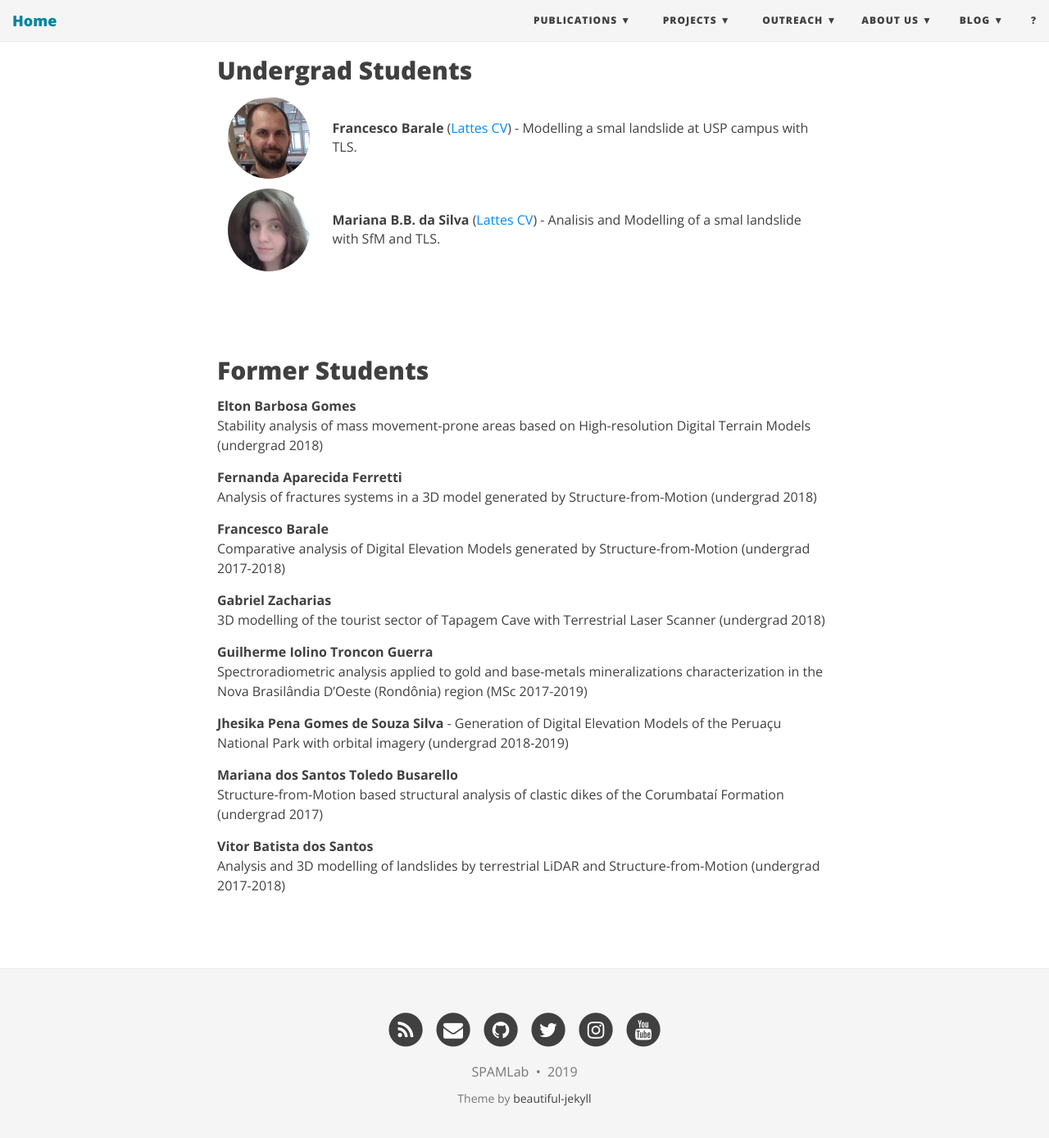
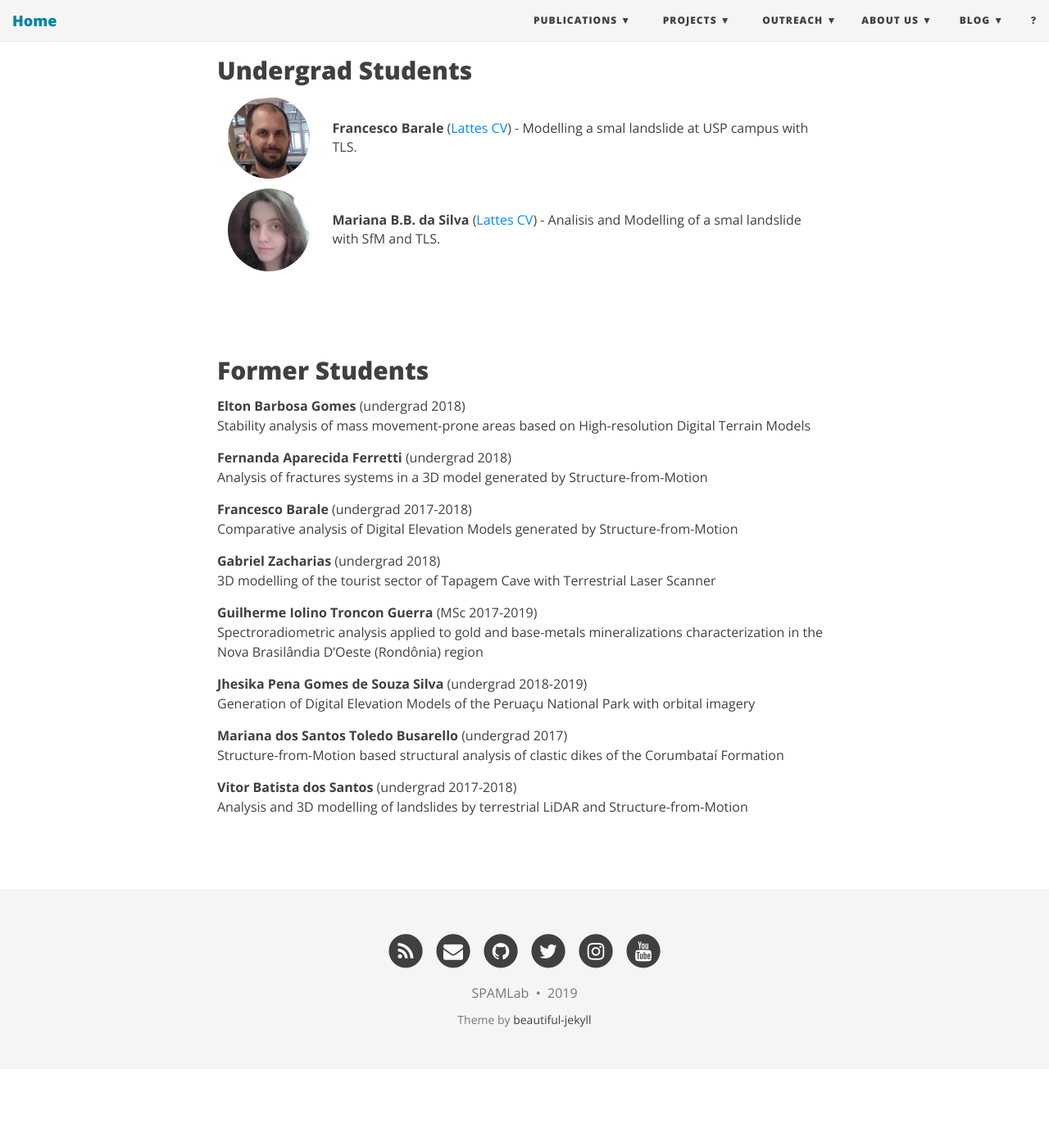
Before and after one commit to SPAMLab/SPAMLab.github.io, a Jekyll site: the page built from people.md, in a window 1280 px wide and 1400 px high, scrolled down 2154 px. Shown: the top 1388 px of the window at 82% size. Built offline with Jekyll 4.4.1, drawn with Linux system fonts in a browser that asks for light colours; nearby versions of some CDN libraries; after the commit the page ends 3458 px from its top, so only the background shows below that; some of the changed text lies outside the part shown.

Commit message:
Update people.md

```diff
--- a/people.md
+++ b/people.md
@@ -40,7 +40,7 @@
 <table class="table-borderless" style="width:100%">
   <tr>
     <td width="17%"> <img src="/img/people/alynne.jpg" class="img-circle" width="99%"> </td>
-    <td width="83%"> <b>Alynne Almeida Affonso</b> (<a href="http://lattes.cnpq.br/3330746311709629">Lattes CV</a>) - High-resolution remote sensing of <i>igapó</i> forests in the Xingu River, eastern Amazonia - analysis of sedimentation patterns. </td>
+    <td width="83%"> <b>Alynne Almeida Affonso</b> (<a href="http://orcid.org/0000-0002-2646-3922">ORCiD</a> | <a href="http://lattes.cnpq.br/3330746311709629">Lattes CV</a>) - High-resolution remote sensing of <i>igapó</i> forests in the Xingu River, eastern Amazonia - analysis of sedimentation patterns. </td>
   </tr>
   <tr>
     <td width="17%"> <img src="/img/people/camila.jpg" class="img-circle" width="99%"> </td>
@@ -48,15 +48,15 @@
   </tr>
   <tr>
     <td width="17%"> <img src="/img/people/guilherme.jpg" class="img-circle" width="99%"> </td>
-    <td width="83%"> <b>Guilherme Pereira Bento Garcia</b> (<a href="http://lattes.cnpq.br/8143036335035110">Lattes CV</a>) - Detection and monitoring of landslides on natural slopes from integrated application of multispectral images and high-resolution elevation models. </td>
+    <td width="83%"> <b>Guilherme Pereira Bento Garcia</b> (<a href="http://orcid.org/0000-0003-1209-7842">ORCiD</a> | <a href="http://lattes.cnpq.br/8143036335035110">Lattes CV</a>) - Detection and monitoring of landslides on natural slopes from integrated application of multispectral images and high-resolution elevation models. </td>
   </tr>
   <tr>
     <td width="17%"> <img src="/img/people/helen.jpg" class="img-circle" width="99%"> </td>
-    <td width="83%"> <b>Helen Cristina Dias</b> (<a href="http://lattes.cnpq.br/6662222026617086">Lattes CV</a>) - Analysis of manual and semi-automatic shallow landslides inventories and its suitability in predictive models. </td>
+    <td width="83%"> <b>Helen Cristina Dias</b> (<a href="http://orcid.org/0000-0002-5006-7006">ORCiD</a> | <a href="http://lattes.cnpq.br/6662222026617086">Lattes CV</a>) - Analysis of manual and semi-automatic shallow landslides inventories and its suitability in predictive models. </td>
   </tr>
   <tr>
     <td width="17%"> <img src="/img/people/marcia.jpg" class="img-circle" width="99%"> </td>
-    <td width="83%"> <b>Márcia Valadares dos Santos</b> (<a href="http://lattes.cnpq.br/4630051898845467">Lattes CV</a>) - Environmental diagnostic and recovering evaluation of mining-degraded areas in the Itajaí region, Santa Catarina. </td>
+    <td width="83%"> <b>Márcia Valadares dos Santos</b> (<a href="http://orcid.org/0000-0002-4294-5876">ORCiD</a> | <a href="http://lattes.cnpq.br/4630051898845467">Lattes CV</a>) - Environmental diagnostic and recovering evaluation of mining-degraded areas in the Itajaí region, Santa Catarina. </td>
   </tr>
   <tr>
     <td width="17%"> <img src="/img/people/rafael.jpg" class="img-circle" width="99%"> </td>
@@ -112,26 +112,27 @@
 &nbsp;
 
 ## Former Students
-**Elton Barbosa Gomes**
-Stability analysis of mass movement-prone areas based on High-resolution Digital Terrain Models (undergrad 2018)
+**Elton Barbosa Gomes** (undergrad 2018)
+Stability analysis of mass movement-prone areas based on High-resolution Digital Terrain Models
 
-**Fernanda Aparecida Ferretti**
-Analysis of fractures systems in a 3D model generated by Structure-from-Motion (undergrad 2018)
+**Fernanda Aparecida Ferretti** (undergrad 2018)
+Analysis of fractures systems in a 3D model generated by Structure-from-Motion
 
-**Francesco Barale**
-Comparative analysis of Digital Elevation Models generated by Structure-from-Motion (undergrad 2017-2018)
+**Francesco Barale** (undergrad 2017-2018)
+Comparative analysis of Digital Elevation Models generated by Structure-from-Motion
 
-**Gabriel Zacharias**
-3D modelling of the tourist sector of Tapagem Cave with Terrestrial Laser Scanner (undergrad 2018)
+**Gabriel Zacharias** (undergrad 2018)
+3D modelling of the tourist sector of Tapagem Cave with Terrestrial Laser Scanner
 
-**Guilherme Iolino Troncon Guerra**
-Spectroradiometric analysis applied to gold and base-metals mineralizations characterization in the Nova Brasilândia D’Oeste (Rondônia) region (MSc 2017-2019)
+**Guilherme Iolino Troncon Guerra** (MSc 2017-2019)
+Spectroradiometric analysis applied to gold and base-metals mineralizations characterization in the Nova Brasilândia D’Oeste (Rondônia) region
 
-**Jhesika Pena Gomes de Souza Silva** - Generation of Digital Elevation Models of the Peruaçu National Park with orbital imagery (undergrad 2018-2019)
+**Jhesika Pena Gomes de Souza Silva** (undergrad 2018-2019)
+Generation of Digital Elevation Models of the Peruaçu National Park with orbital imagery
 
-**Mariana dos Santos Toledo Busarello**
-Structure-from-Motion based structural analysis of clastic dikes of the Corumbataí Formation (undergrad 2017)
+**Mariana dos Santos Toledo Busarello** (undergrad 2017)
+Structure-from-Motion based structural analysis of clastic dikes of the Corumbataí Formation
 
-**Vitor Batista dos Santos**
-Analysis and 3D modelling of landslides by terrestrial LiDAR and Structure-from-Motion (undergrad 2017-2018)
+**Vitor Batista dos Santos** (undergrad 2017-2018)
+Analysis and 3D modelling of landslides by terrestrial LiDAR and Structure-from-Motion
 &nbsp;
```
